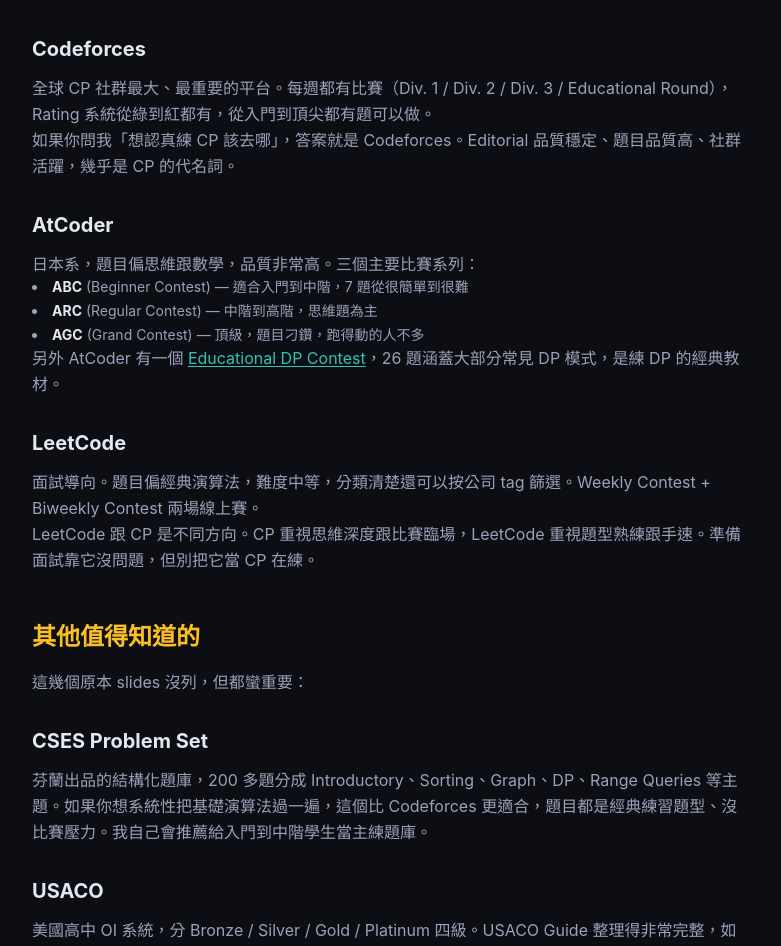
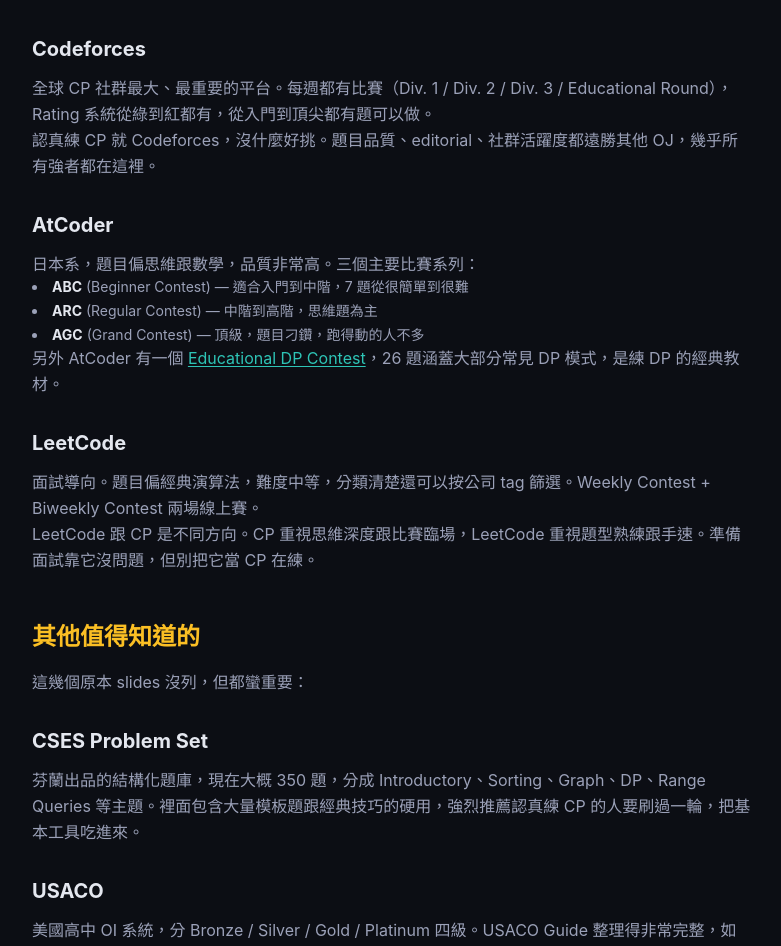
Before and after one commit to HanaYukii/hanayukii-site, a Next.js app: page /blog/online-judge-guide in a window 1280 px wide. Shown: the part 1405-2351 px from the top of the page, without its empty margins (248-1029 px from the left). Built offline with nearby package versions, Linux system fonts and the light colour scheme.

Commit message:
Make Codeforces and CSES descriptions more conversational

```diff
--- a/src/app/blog/online-judge-guide/page.tsx
+++ b/src/app/blog/online-judge-guide/page.tsx
@@ -136,7 +136,7 @@ export default function OnlineJudgeGuide() {
             全球 CP 社群最大、最重要的平台。每週都有比賽（Div. 1 / Div. 2 / Div. 3 / Educational Round），Rating 系統從綠到紅都有，從入門到頂尖都有題可以做。
           </p>
           <p>
-            如果你問我「想認真練 CP 該去哪」，答案就是 Codeforces。Editorial 品質穩定、題目品質高、社群活躍，幾乎是 CP 的代名詞。
+            認真練 CP 就 Codeforces，沒什麼好挑。題目品質、editorial、社群活躍度都遠勝其他 OJ，幾乎所有強者都在這裡。
           </p>
         </FadeIn>
 
@@ -185,7 +185,7 @@ export default function OnlineJudgeGuide() {
         <FadeIn>
           <SubHeading id="cses">CSES Problem Set</SubHeading>
           <p>
-            芬蘭出品的結構化題庫，200 多題分成 Introductory、Sorting、Graph、DP、Range Queries 等主題。如果你想系統性把基礎演算法過一遍，這個比 Codeforces 更適合，題目都是經典練習題型、沒比賽壓力。我自己會推薦給入門到中階學生當主練題庫。
+            芬蘭出品的結構化題庫，現在大概 350 題，分成 Introductory、Sorting、Graph、DP、Range Queries 等主題。裡面包含大量模板題跟經典技巧的硬用，強烈推薦認真練 CP 的人要刷過一輪，把基本工具吃進來。
           </p>
         </FadeIn>
 
```
